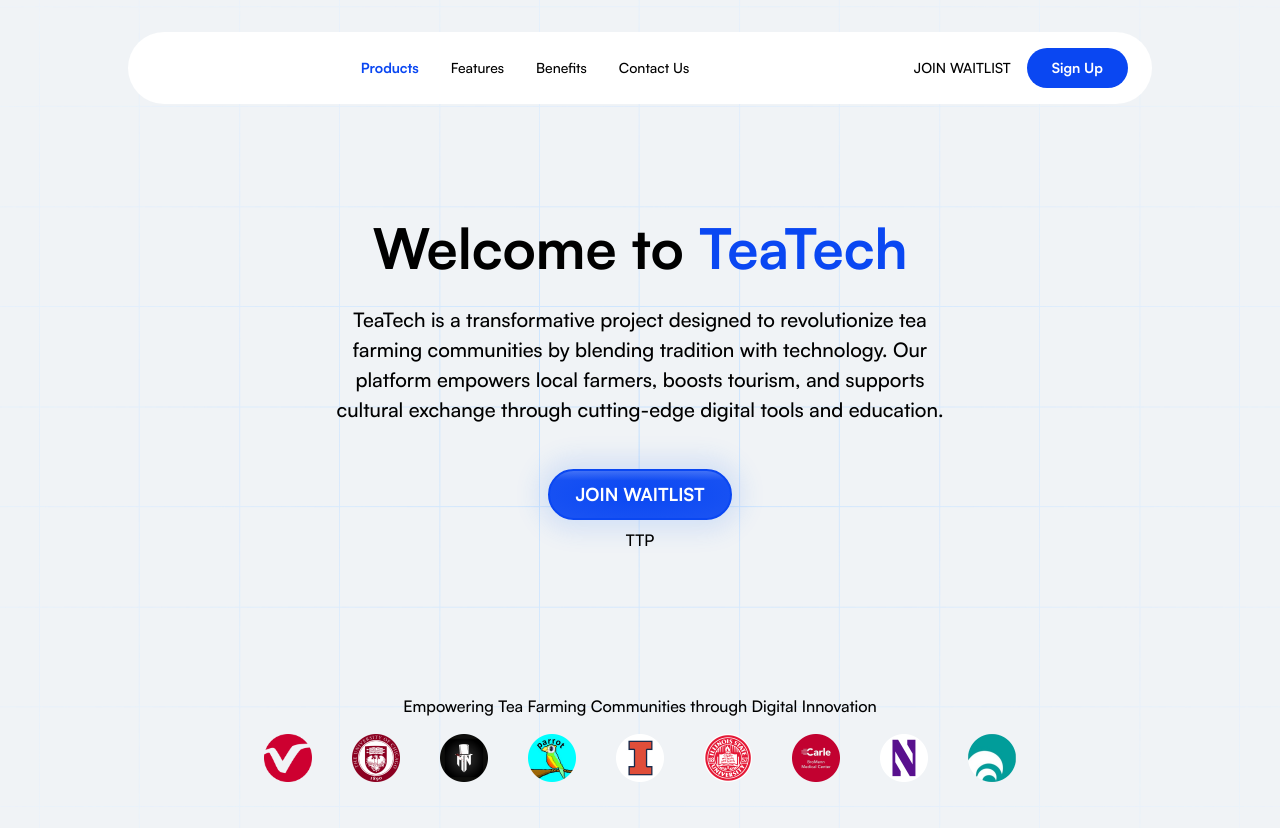
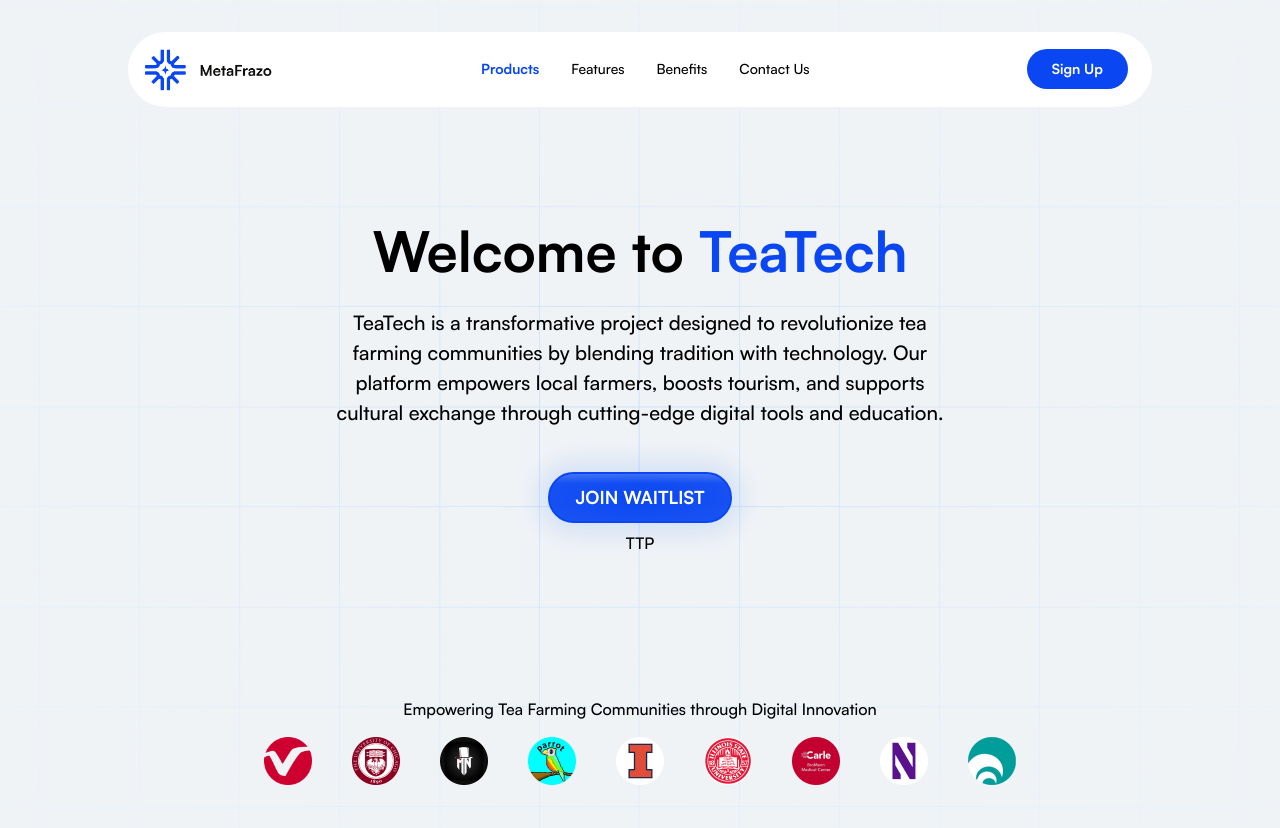
Before and after one commit to The-Tea-Project/Tea-Tourism-Landing-Page, a React (Vite) app: page / in a window 1280 px wide. Shown: the top 828 px of the page. Built offline with nearby package versions, Linux system fonts and the light colour scheme; what tailwind-gradient-mask-image would draw is missing.

Commit message:
Restore logo image in NavBar and comment out waitlist link

```diff
--- a/src/components/NavBar.jsx
+++ b/src/components/NavBar.jsx
@@ -13,7 +13,7 @@ function NavBar() {
         <>
             <div className="bg-white lg:w-4/5 w-11/12 flex p-3 lg:p-4 rounded-full justify-between items-center z-10">
                 <div className="logo">
-                    {/* <img src="assets/Frame 4.png" alt="logo" className='w-32' /> */}
+                    <img src="assets/Frame 4.png" alt="logo" className='w-32' />
                 </div>
                 <div className="lg:flex hidden flex-grow justify-center">
                     {navItems.map((item, index) => (
@@ -23,7 +23,7 @@ function NavBar() {
                 </div>
                 <div className="flex justify-center items-center">
                     <a href="https://dh4ftmjzfzn.typeform.com/to/XuzeNABu" target="_blank">
-                        <div className="lg:text-sm text-[12px] font-medium mx-2 font-satoshiMed">JOIN WAITLIST</div>
+                        {/* <div className="lg:text-sm text-[12px] font-medium mx-2 font-satoshiMed">JOIN WAITLIST</div> */}
                     </a>
                     <a href="https://dh4ftmjzfzn.typeform.com/to/XuzeNABu" target="_blank">
                         <div className="lg:text-sm text-[12px] whitespace-nowrap font-medium mx-2 font-satoshi bg-[#0A47F2] text-white px-[25px] py-[10px] rounded-full">Sign Up</div>
```
